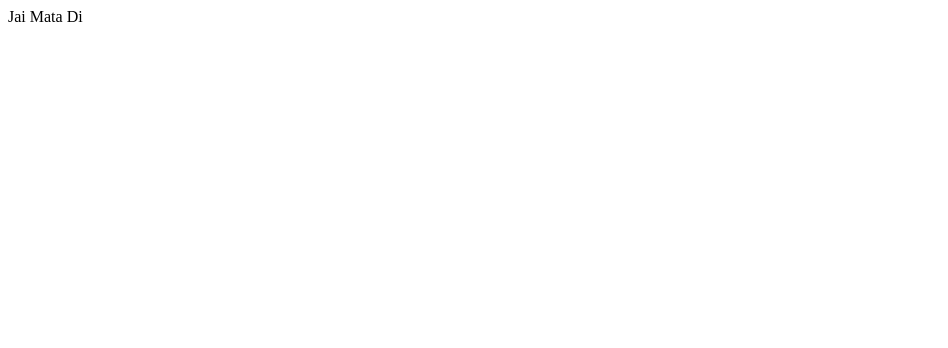
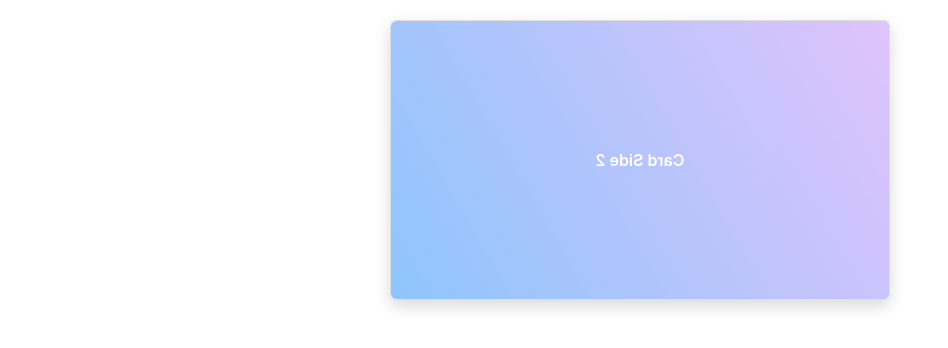
Before and after one commit to wkydv/Card-UI-Assignment, a plain HTML site: page index.html in a window 1280 px wide. Shown: the whole page, without its empty margins (0-948 px from the left). Drawn offline with nearby package versions, Linux system fonts and the light colour scheme.

Commit message:
basic card UI implemented

```diff
--- a/index.html
+++ b/index.html
@@ -2,9 +2,33 @@
 <head>
     <meta charset="UTF-8">
     <meta name="viewport" content="width=device-width, initial-scale=1.0">
-    <title>Document</title>
+    <title>Card UI</title>
+    <link rel="stylesheet" href="https://maxcdn.bootstrapcdn.com/bootstrap/4.0.0/css/bootstrap.min.css" integrity="sha384-Gn5384xqQ1aoWXA+058RXPxPg6fy4IWvTNh0E263XmFcJlSAwiGgFAW/dAiS6JXm" crossorigin="anonymous">
+    <link rel="stylesheet" href="style.css">
 </head>
 <body>
-    Jai Mata Di
+    <div class="container">
+        <div class="row">
+            <div class="col-lg-8 col-sm-12 col-12 m-auto">
+                <div class="mainWrapper">
+                    <div class="cardContainer">
+                        <div class="card">
+                            <div class="front">Card Side 1</div>
+                            <div class="back">Card Side 2</div>
+                        </div>
+                    </div>
+                </div>
+
+            </div>
+        </div>
+    </div>
 </body>
+<script src="https://code.jquery.com/jquery-3.2.1.slim.min.js" integrity="sha384-KJ3o2DKtIkvYIK3UENzmM7KCkRr/rE9/Qpg6aAZGJwFDMVNA/GpGFF93hXpG5KkN" crossorigin="anonymous"></script>
+<script src="https://cdnjs.cloudflare.com/ajax/libs/popper.js/1.12.9/umd/popper.min.js" integrity="sha384-ApNbgh9B+Y1QKtv3Rn7W3mgPxhU9K/ScQsAP7hUibX39j7fakFPskvXusvfa0b4Q" crossorigin="anonymous"></script>
+<script src="https://maxcdn.bootstrapcdn.com/bootstrap/4.0.0/js/bootstrap.min.js" integrity="sha384-JZR6Spejh4U02d8jOt6vLEHfe/JQGiRRSQQxSfFWpi1MquVdAyjUar5+76PVCmYl" crossorigin="anonymous"></script>
+<script>
+    $('.cardContainer').on('click', function () {
+        $('.card').toggleClass('flipped');
+    });
+</script>
 </html>
--- a/style.css
+++ b/style.css
@@ -0,0 +1,44 @@
+.mainWrapper {
+    padding: 20px;
+    display: flex;
+    justify-content: center;
+}
+
+
+.cardContainer {
+    width: 500px;
+    height: 280px;
+    position: relative;
+    perspective: 800px;
+    border-radius: 4px;
+  }
+  .card {
+    width: 100%;
+    height: 100%;
+    position: absolute;
+    transform-style: preserve-3d;
+    transition: transform 0.8s cubic-bezier(0.175, 0.885, 0.32, 1.275);
+    border-radius: 6px;
+    box-shadow: 0 6px 16px rgba(0,0,0,0.15);
+    cursor: pointer;
+  }
+  .card div {
+    position: absolute;
+    width: 100%;
+    height: 100%;
+    border-radius: 6px;
+    background-image: linear-gradient(120deg, #e0c3fc 0%, #8ec5fc 100%);
+    display: flex;
+    justify-content: center;
+    align-items: center;
+    color: #fff;
+    font-weight: 600;
+    font-size: 16px;
+  }
+.card .back {
+    transform: rotateY(180deg);
+}
+
+.card.flipped {
+    transform: rotateY(180deg);
+}
```
